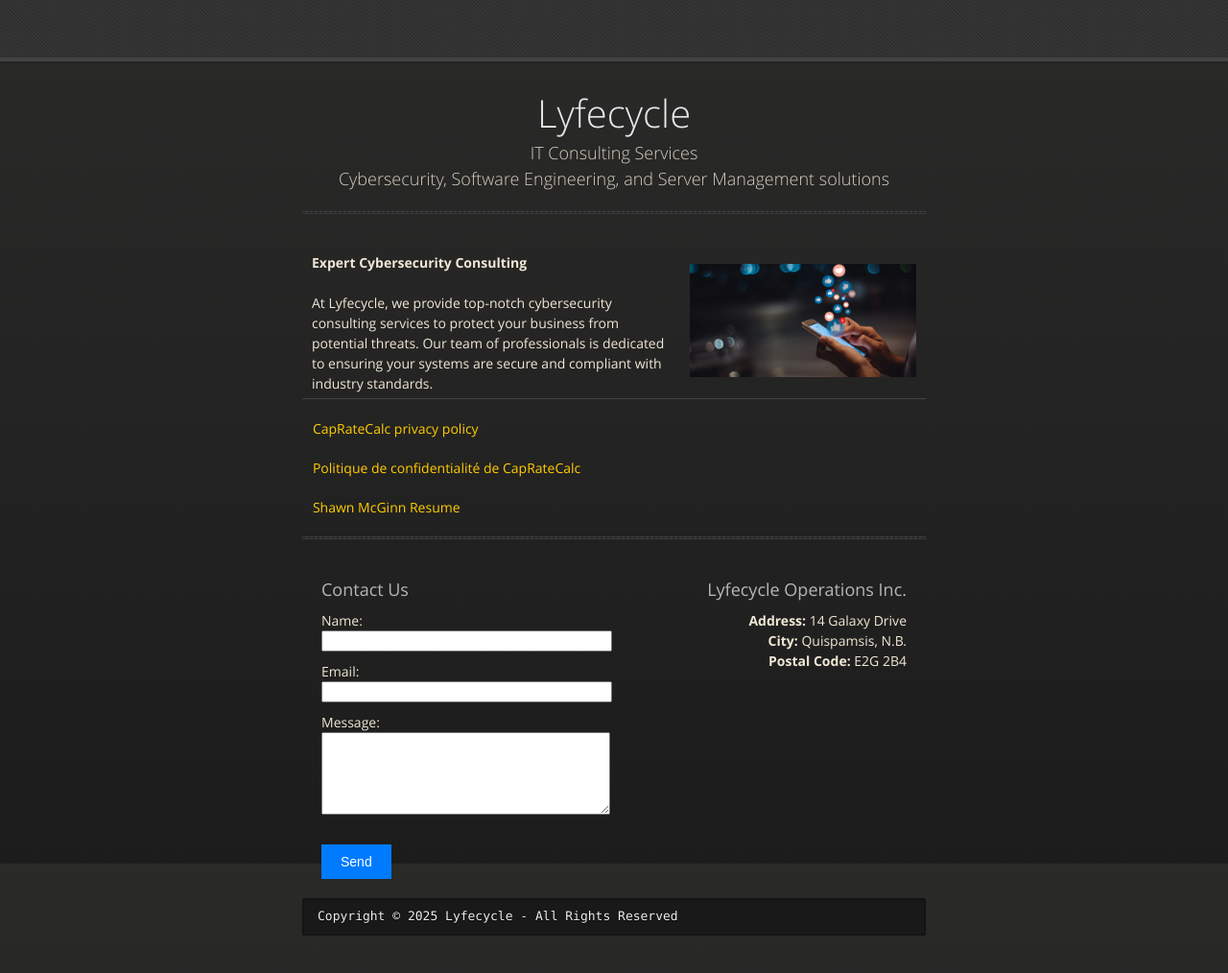
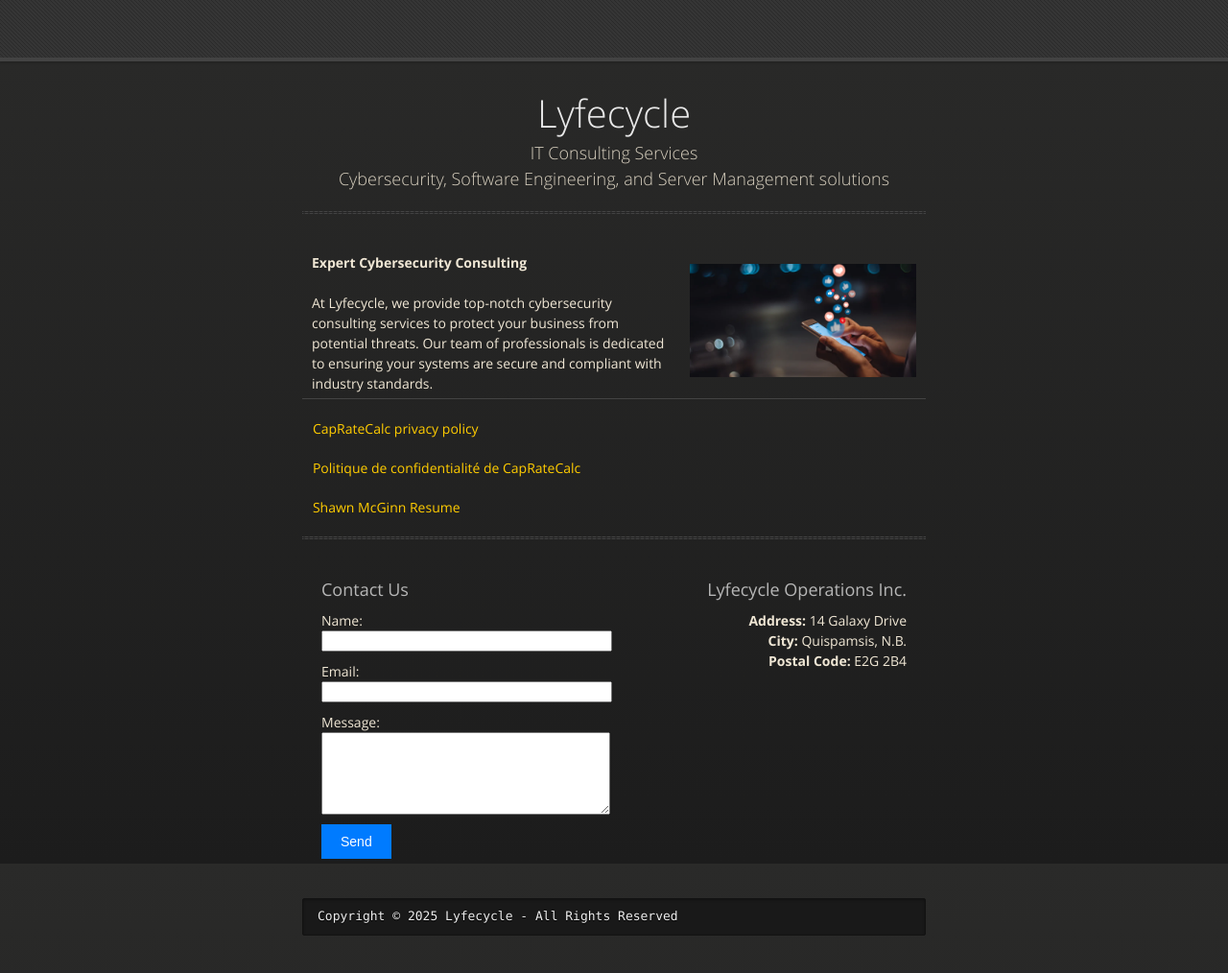
Before and after one commit to shawnmcginn/lyfecycle.github.io, a Jekyll site: the page built from index.md, in a window 1280 px wide and 1085 px high. Shown: the top 1014 px of the window at 96% size. Built offline with Jekyll 4.4.1, drawn with Linux system fonts in a browser that asks for light colours.

Commit message:
Revert contact form to original state before modifications

```diff
--- a/_includes/contact.html
+++ b/_includes/contact.html
@@ -1,10 +1,6 @@
 <div style="display: flex; justify-content: space-between; align-items: flex-start; gap: 20px; padding: 20px;">
         <!-- Contact Form -->
-    <form style="flex: 1;" action="https://formspree.io/f/xpwpykna" method="POST" id="contact-form">
-        <input type="hidden" name="_template" value="table">
-        <input type="hidden" name="_next" value="https://lyfecycle.ca/">
-        <input type="hidden" name="_subject" value="New contact form submission">
-        <input type="hidden" name="_redirect" value="https://lyfecycle.ca/">
+        <form style="flex: 1;" action="https://formspree.io/f/xpwpykna" method="POST">
             <h3>Contact Us</h3>
             <label for="name">Name:</label><br>
             <input type="text" id="name" name="name" style="width: 100%; margin-bottom: 10px;" required><br>
@@ -15,16 +11,11 @@
             <label for="message">Message:</label><br>
             <textarea id="message" name="message" rows="5" style="width: 100%; margin-bottom: 10px;" required></textarea><br>
 
-        <br>
-
             <button type="submit" style="padding: 10px 20px; background-color: #007BFF; color: white; border: none;">Send</button>
+            <br><br>
+            <div class="g-recaptcha" data-sitekey="6Ld7UgorAAAAAIyFc5F5uXVgeEuZ2XCLA4XydqI4"></div>
 
         </form>
-
-    <script>
-
-    </script>
-
    <!-- Contact Info -->
    <div style="flex: 1; text-align: right;">
     <h3>Lyfecycle Operations Inc.</h3>
@@ -32,4 +23,6 @@
     <div><strong>City:</strong> Quispamsis, N.B.</div>
     <div><strong>Postal Code:</strong> E2G 2B4</div>
 </div>
+
+
 </div>
```
Lines whose indentation alone changed are shown as unchanged.
